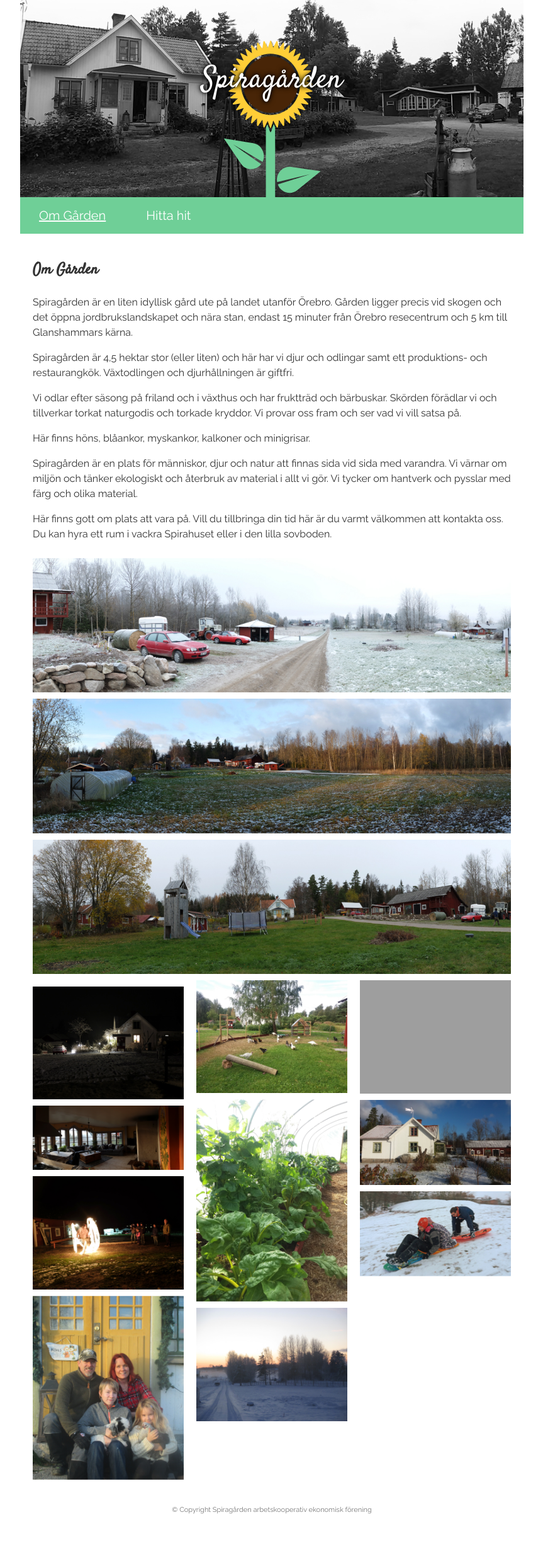
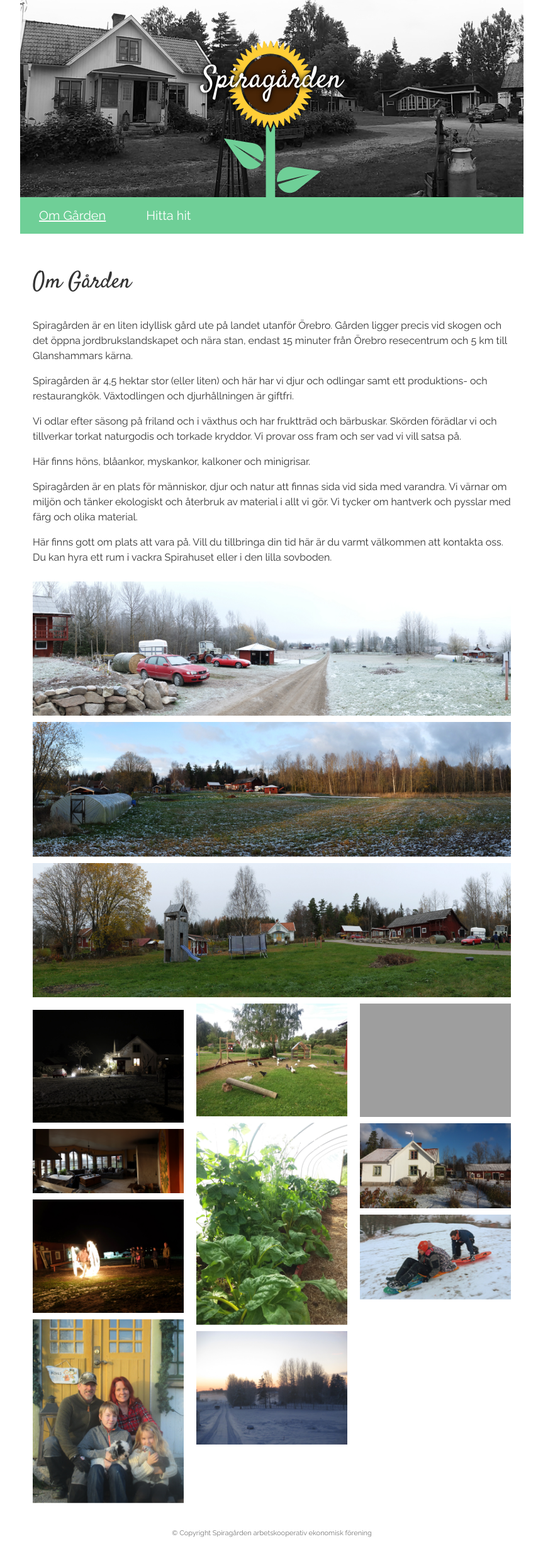
Before and after one commit to jeremistadler/spiragarden-web, a Jekyll site: the page built from index.md, in a window 1280 px wide. Shown: the whole page at 63% size, without its empty margins (208-1071 px from the left). Built offline with Jekyll 4.4.1, drawn with Linux system fonts in a browser that asks for light colours; before the commit the page ends 2425 px from its top, so only the background shows below that.

Commit message:
Bigger title

```diff
--- a/index.md
+++ b/index.md
@@ -6,7 +6,7 @@ description: Ekologiskt hus bondgård med får, grisar, och hönor.
 permalink: /
 ---
 
-### Om Gården
+## Om Gården
 
 Spiragården är en liten idyllisk gård ute på landet utanför Örebro. Gården ligger precis vid skogen och det öppna jordbrukslandskapet och nära stan, endast 15 minuter från Örebro resecentrum och 5 km till Glanshammars kärna.
 
```
